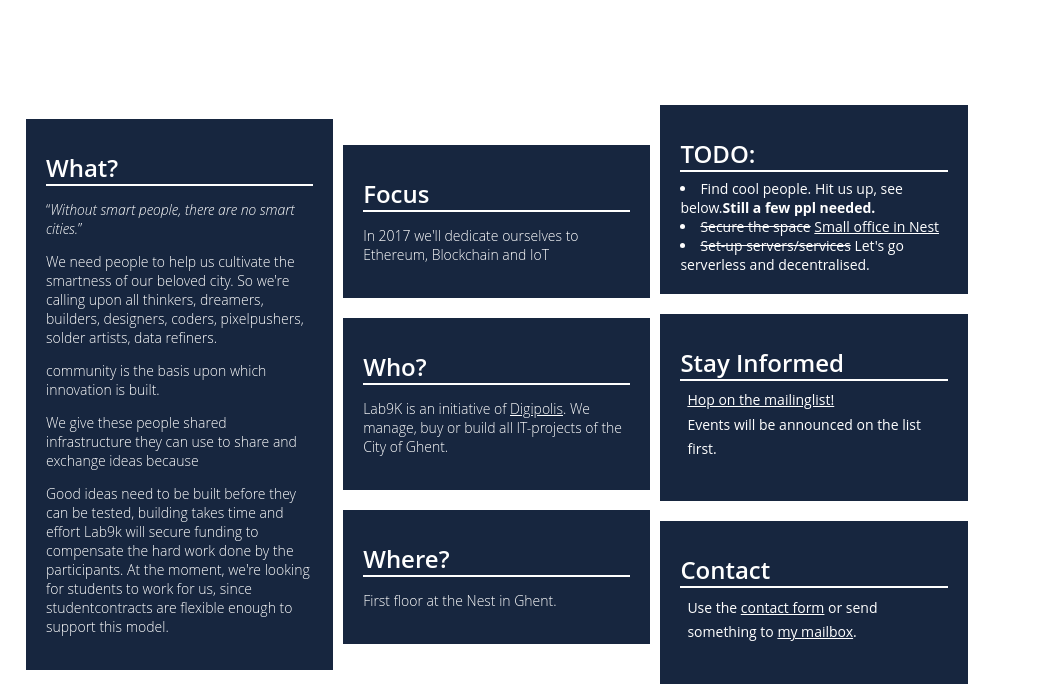
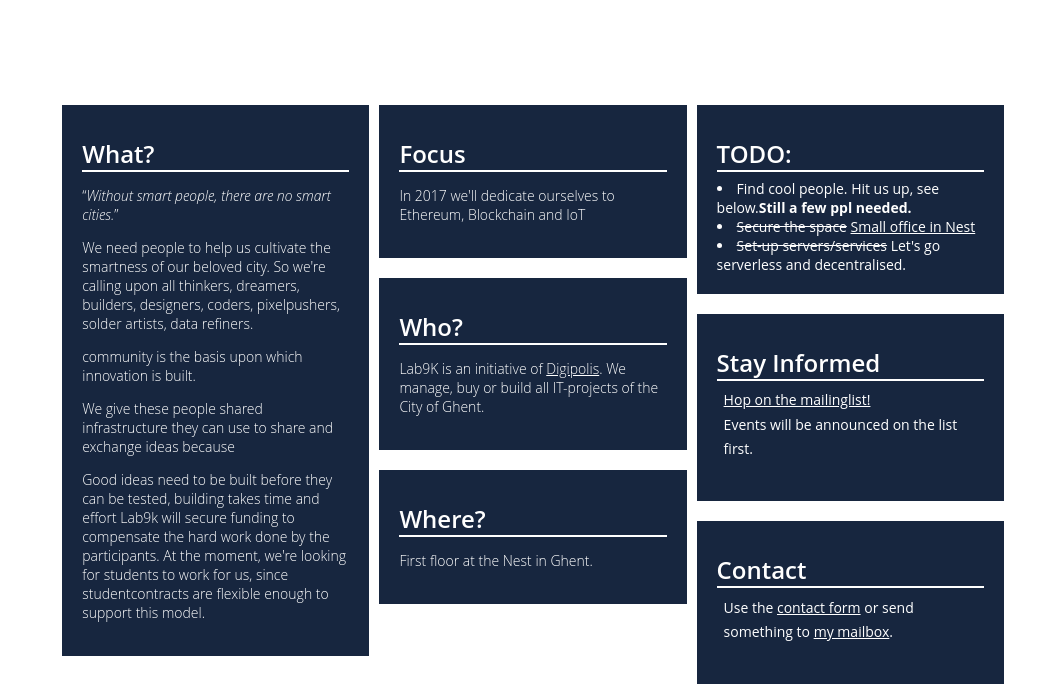
Before and after one commit to lab9k/lab9k.github.io, a Jekyll site: the page built from index.html, in a window 1280 px wide. Shown: the part 693-1392 px from the top of the page, without its empty margins (0-1041 px from the left). Built offline with Jekyll 4.4.1, drawn with Linux system fonts in a browser that asks for light colours.

Commit message:
Justify Content Fix

```diff
--- a/_layouts/default.html
+++ b/_layouts/default.html
@@ -94,6 +94,7 @@ img {
     position: relative;
     display: flex;
     flex-direction: row;
+    justify-content: center;
 }
 .home-section {
     color: white;
@@ -102,7 +103,6 @@ img {
     width: 30%;
     position: relative;
     padding: 5px;
-    justify-content: center;
 }
 .home-section-part {
     background-color: #17263F;
```
